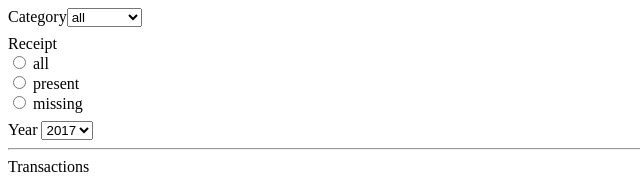
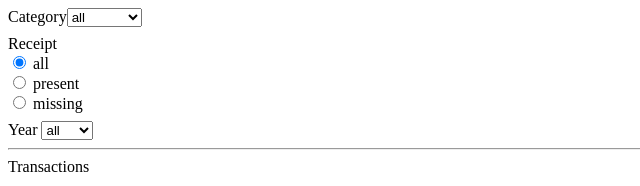
Before and after one commit to theneva/multiple-filters-usage, a React (Create React App) app: page / in a window 1280 px wide. Shown: the top 186 px of the page, without its empty margins (0-640 px from the left). Built offline with nearby package versions, Linux system fonts and the light colour scheme.

Commit message:
add onChange listeners

```diff
--- a/src/app.tsx
+++ b/src/app.tsx
@@ -49,7 +49,11 @@ class App extends React.PureComponent<{}, Filters> {
         <div>
           <label>
             Category
-            <select>
+            <select
+              onChange={e =>
+                this.setState({ category: e.target.value as CategoryFilter })
+              }
+            >
               <option value="all">all</option>
               <option value="transport">transport</option>
               <option value="food">food</option>
@@ -61,24 +65,50 @@ class App extends React.PureComponent<{}, Filters> {
           <p style={{ margin: 0, padding: 0 }}>Receipt</p>
           <div>
             <label>
-              <input type="radio" name="receipt" value="all" /> all
+              <input
+                type="radio"
+                name="receipt"
+                value="all"
+                checked={this.state.receipt === 'all'}
+                onChange={() => this.setState({ receipt: 'all' })}
+              />{' '}
+              all
             </label>
           </div>
           <div>
             <label>
-              <input type="radio" name="receipt" value="present" /> present
+              <input
+                type="radio"
+                name="receipt"
+                value="present"
+                checked={this.state.receipt === 'present'}
+                onChange={() => this.setState({ receipt: 'present' })}
+              />{' '}
+              present
             </label>
           </div>
           <div>
             <label>
-              <input type="radio" name="receipt" value="missing" /> missing
+              <input
+                type="radio"
+                name="receipt"
+                value="missing"
+                checked={this.state.receipt === 'missing'}
+                onChange={() => this.setState({ receipt: 'missing' })}
+              />{' '}
+              missing
             </label>
           </div>
         </div>
         <div style={{ marginTop: 8 }}>
           <label>
             Year{' '}
-            <select>
+            <select
+              onChange={e =>
+                this.setState({ year: e.target.value as YearFilter })
+              }
+            >
+              <option value="all">all</option>
               <option value="2017">2017</option>
               <option value="2018">2018</option>
               <option value="2019">2019</option>
```
